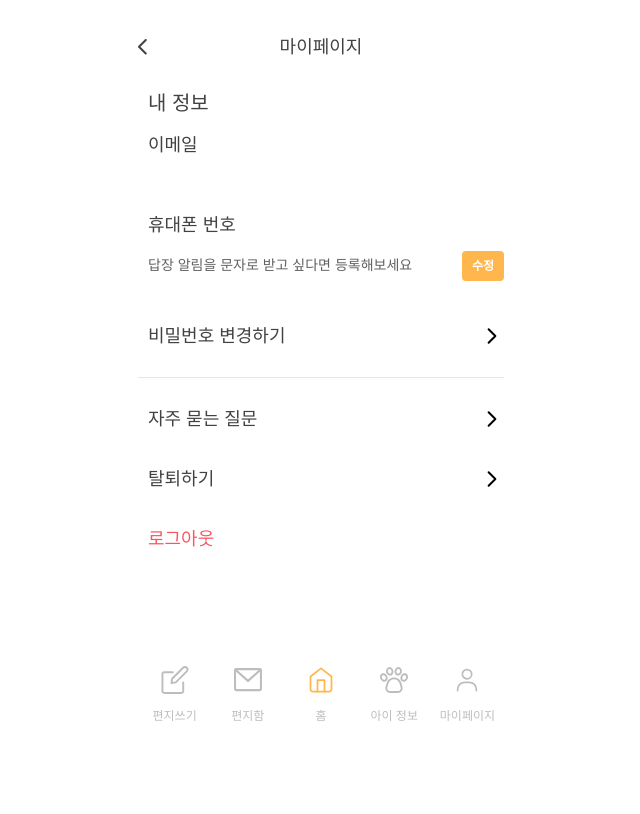
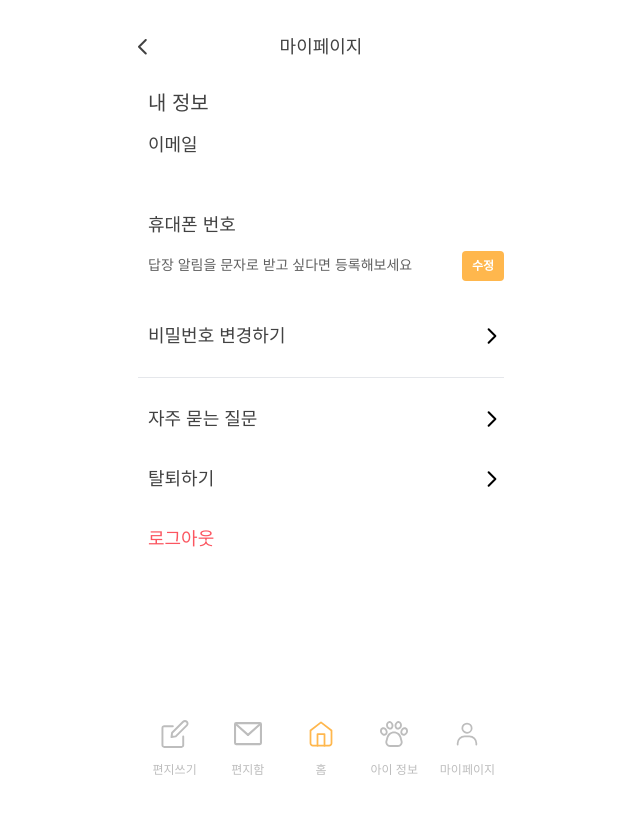
Before and after one commit to rainbow-letter/rainbow-letter-frontend, a React (Create React App) app: page /my-page in a window 1280 px wide. Shown: the top 814 px of the page, without its empty margins (319-959 px from the left). Built offline with nearby package versions, Linux system fonts and the light colour scheme; no server answers.

Commit message:
style: viewport 하단에 navbar 포지셔닝을 위한layout 수정

```diff
--- a/src/components/Layout/index.jsx
+++ b/src/components/Layout/index.jsx
@@ -5,7 +5,9 @@ function Layout({ className, children }) {
 
   return (
     <div className="w-full h-full min-w-[360px] flex justify-center bg-white">
-      <div className={`${styles} w-[390px] bg-white px-3`}>{children}</div>
+      <div className={`${styles} min-h-screen w-[390px] bg-white px-3`}>
+        {children}
+      </div>
     </div>
   );
 }
--- a/src/components/MyPage/index.jsx
+++ b/src/components/MyPage/index.jsx
@@ -87,7 +87,7 @@ function MyPage() {
   }, []);
 
   return (
-    <section className="pb-3">
+    <section className="h-full pb-3">
       <div className="text-heading-3 p-2.5">{PAGE_TITLES.MY_INFO}</div>
       <div className="flex flex-col mb-14 gap-y-[22px]">
         <div>
```
